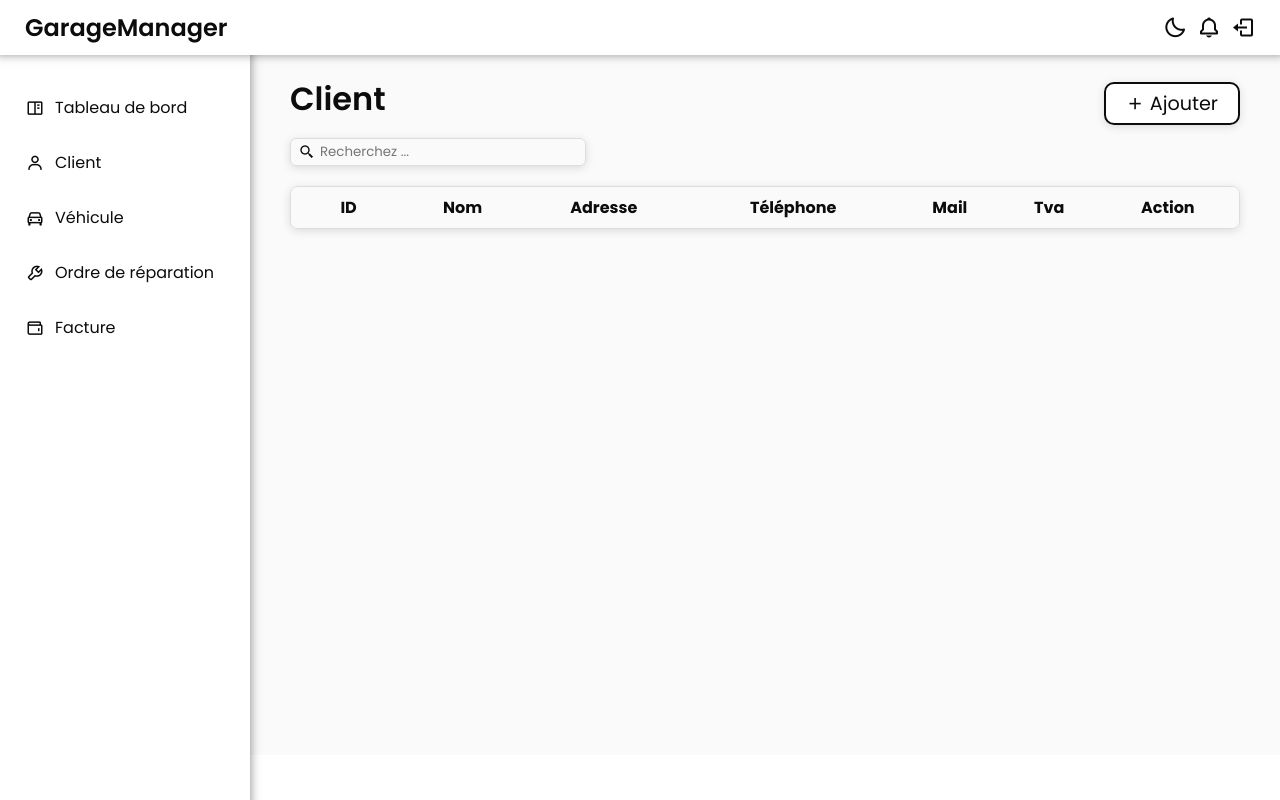
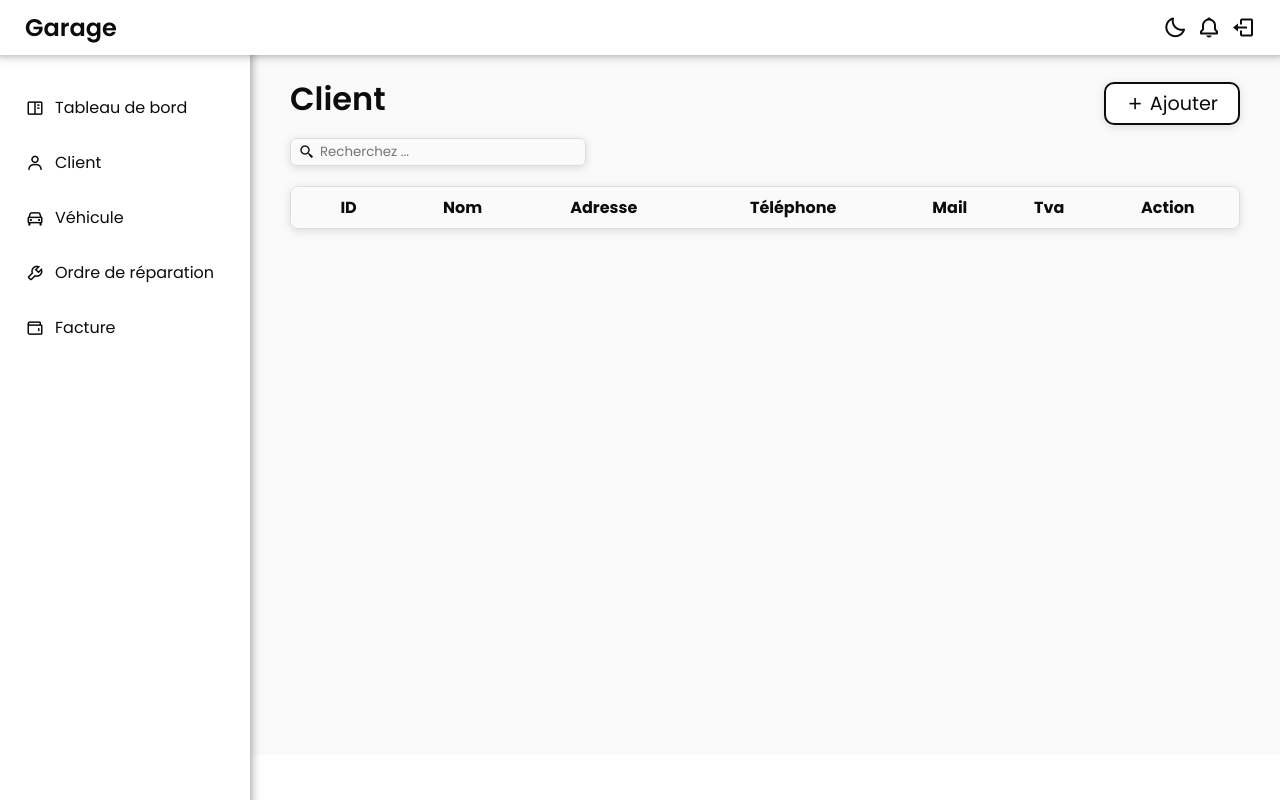
Before and after one commit to damsX1/Garage, a Django app: template templates/customer/customer.html in a window 1280 px wide. Run offline with Django 5.2, Linux system fonts and the light colour scheme; the template is opened without the code that fills it, so the values that code supplies are empty.

Commit message:
modified:   core/__pycache__/settings.cpython-311.pyc 	modified:   core/settings.py 	modified:   db.sqlite3 	deleted:    staticfiles/css/style.css.map 	modified:   templates/dashboard/dashboard_template.html 	modified:   templates/main/index.html 	modified:   templates/main/login.html

```diff
--- a/core/settings.py
+++ b/core/settings.py
@@ -27,6 +27,11 @@ SECRET_KEY = 'django-insecure-*1_d+)w#^y&%7)ogk_b*1zr59g%dohwsb0y$)z+ht4_y*_+kae
 DEBUG = False
 
 ALLOWED_HOSTS = ['localhost', "127.0.0.1", 'garage.haadsam.com']
+
+CSRF_COOKIE_SECURE = True
+SESSION_COOKIE_SECURE = True
+SECURE_SSL_REDIRECT = True
+
 
 
 # Application definition
--- a/templates/dashboard/dashboard_template.html
+++ b/templates/dashboard/dashboard_template.html
@@ -7,12 +7,12 @@
     <link rel="shortcut icon" href="{% static 'img/icon.ico' %}" />
     <link rel="stylesheet" href="{% static 'css/dash.css' %}">
     <link href='https://unpkg.com/boxicons@2.1.4/css/boxicons.min.css' rel='stylesheet'>
-    <title>GarageManager | {% block title %}{% endblock %}</title>
+    <title>Garage | {% block title %}{% endblock %}</title>
 </head>
 <body class="dark">
 
     <header>
-        <div class="logo"><a href="/">GarageManager</a></div>
+        <div class="logo"><a href="/">Garage</a></div>
         <div class="container">
             <div id="themeButton"><i class='bx bx-moon'></i></div>
             <i class='bx bx-bell'></i>
--- a/templates/main/index.html
+++ b/templates/main/index.html
@@ -7,17 +7,17 @@
     <link rel="shortcut icon" href="{% static 'img/icon.ico' %}" />
     <link rel="stylesheet" href="{% static 'css/style.css' %}">
     <link href='https://unpkg.com/boxicons@2.1.4/css/boxicons.min.css' rel='stylesheet'>
-    <title>GarageManager | Acceuil</title>
+    <title>Garage | Acceuil</title>
 </head>
 <body>
 
     <header>
-        <a href="/"><div class="logo">GarageManager</div></a>
+        <a href="/"><div class="logo">Garage</div></a>
         <a href="/login"><button>Connexion</button></a>
     </header>
 
     <div class="container">
-        <p>GarageManager</p>
+        <p>Garage</p>
     </div>
 
     <!-- <div class="card-container">
--- a/templates/main/login.html
+++ b/templates/main/login.html
@@ -7,12 +7,12 @@
     <link rel="shortcut icon" href="{% static 'img/icon.ico' %}" />
     <link rel="stylesheet" href="{% static 'css/style.css' %}">
     <link href='https://unpkg.com/boxicons@2.1.4/css/boxicons.min.css' rel='stylesheet'>
-    <title>GarageManager | Se connecter</title>
+    <title>Garage | Se connecter</title>
 </head>
 <body>
 
     <header>
-        <a href="/"><div class="logo">GarageManager</div></a>
+        <a href="/"><div class="logo">Garage</div></a>
         <a href="/login"><button>Connexion</button></a>
     </header>
 
```
Also changed, not shown: db.sqlite3, 1 other file.
